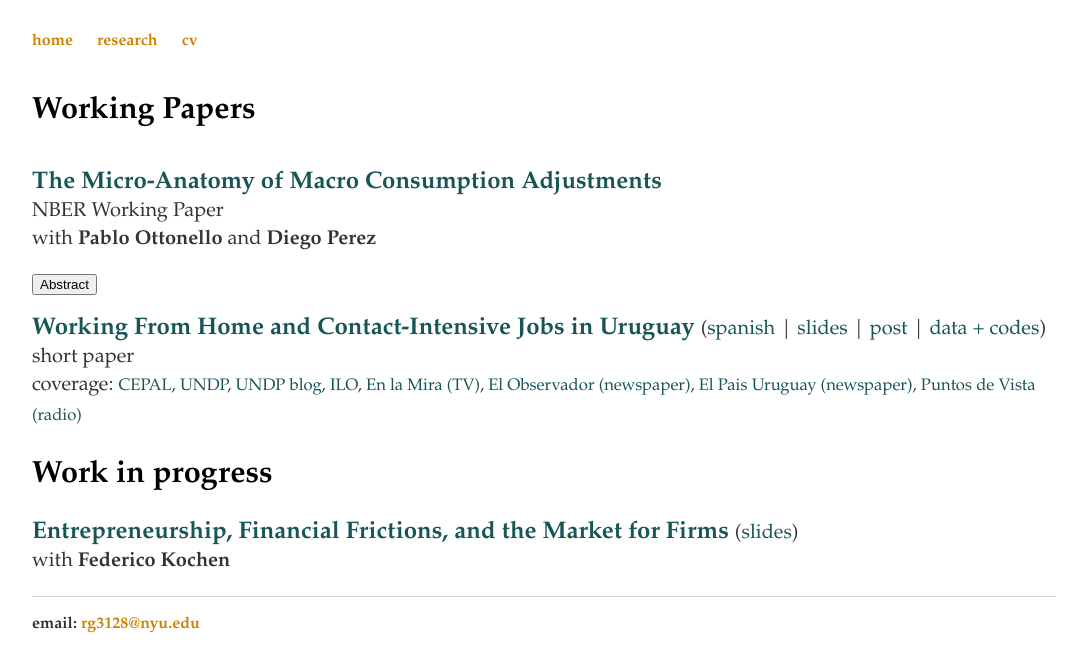
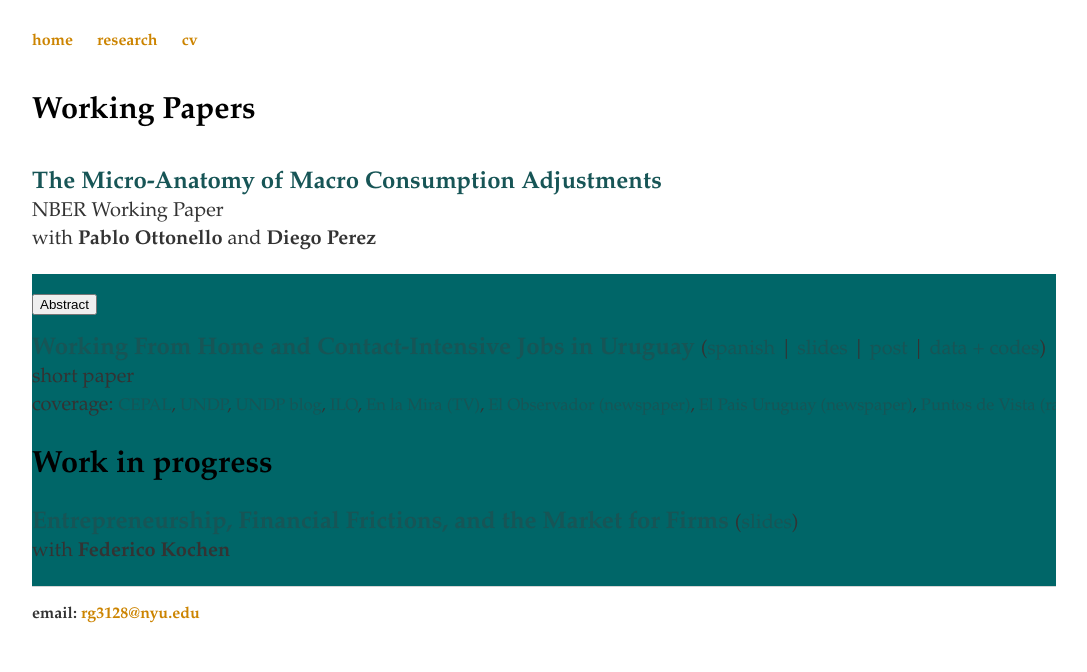
Before and after one commit to rafaguntin/rafaguntin.github.io, a Jekyll site: the page built from research/index.html, in a window 1280 px wide. Shown: the top 672 px of the page, without its empty margins (96-1183 px from the left). Built offline with Jekyll 4.4.1, drawn with Linux system fonts in a browser that asks for light colours.

Commit message:
Update index.html

```diff
--- a/research/index.html
+++ b/research/index.html
@@ -13,8 +13,9 @@
 				and
 				<a style="font-weight: bold; color:#333" href="https://www.perezdiego.org/" target="_blank"> Diego Perez </a>
 			</p>
-				       <p> <span id="dots"></span><span id="more"> Probando </span></p>
-				       <button onclick="myFunction()" id="myBtn">Abstract</button>
+				       <div class="scrollmenu"><p> <span id="dots"></span><span id="more"> Probando </span></p>
+				       <button onclick="myFunction()" id="myBtn">Abstract</button><div class="scrollmenu">
+					       </div>
 <script>
 function myFunction() {
   var dots = document.getElementById("dots");
```
